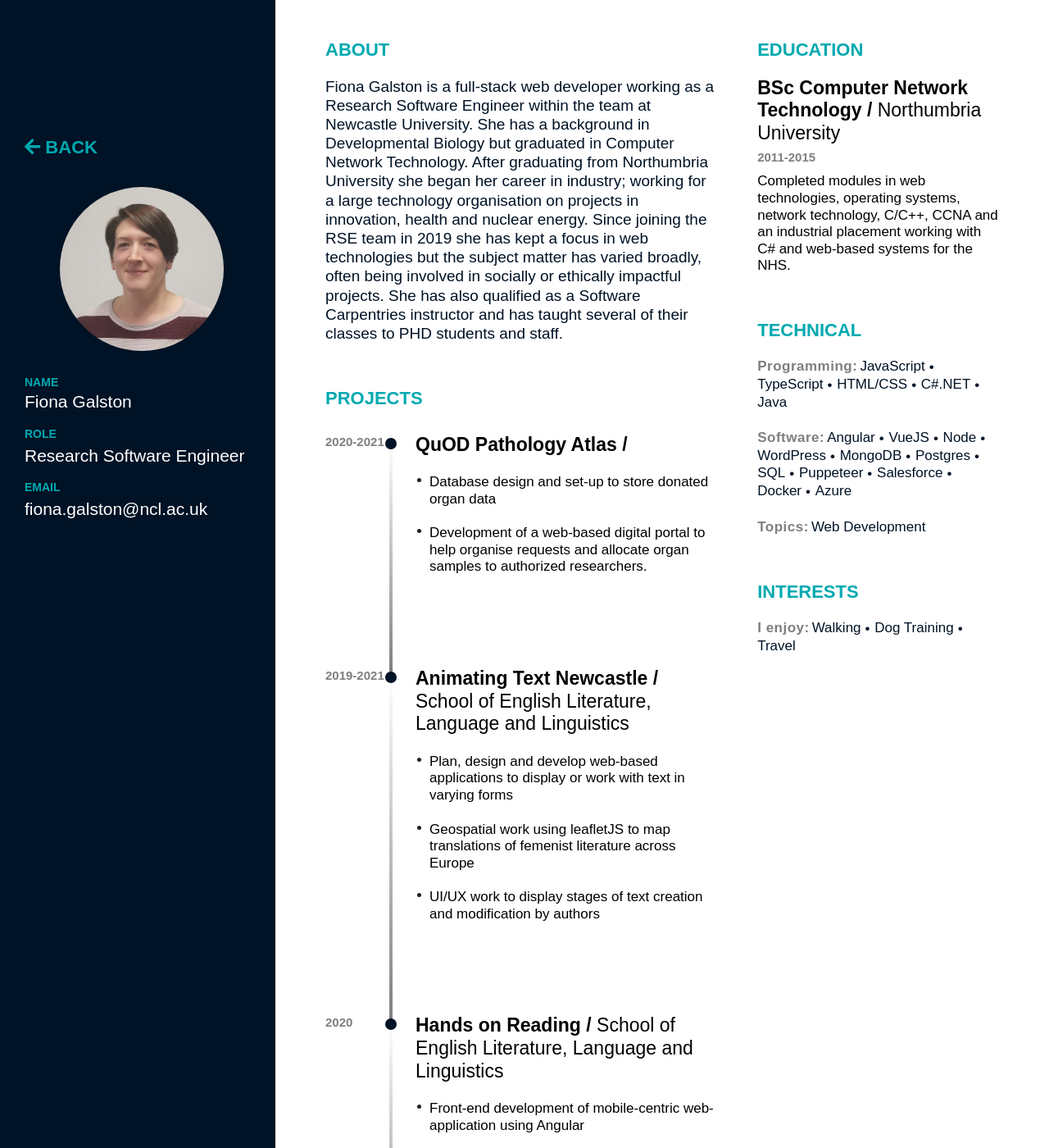
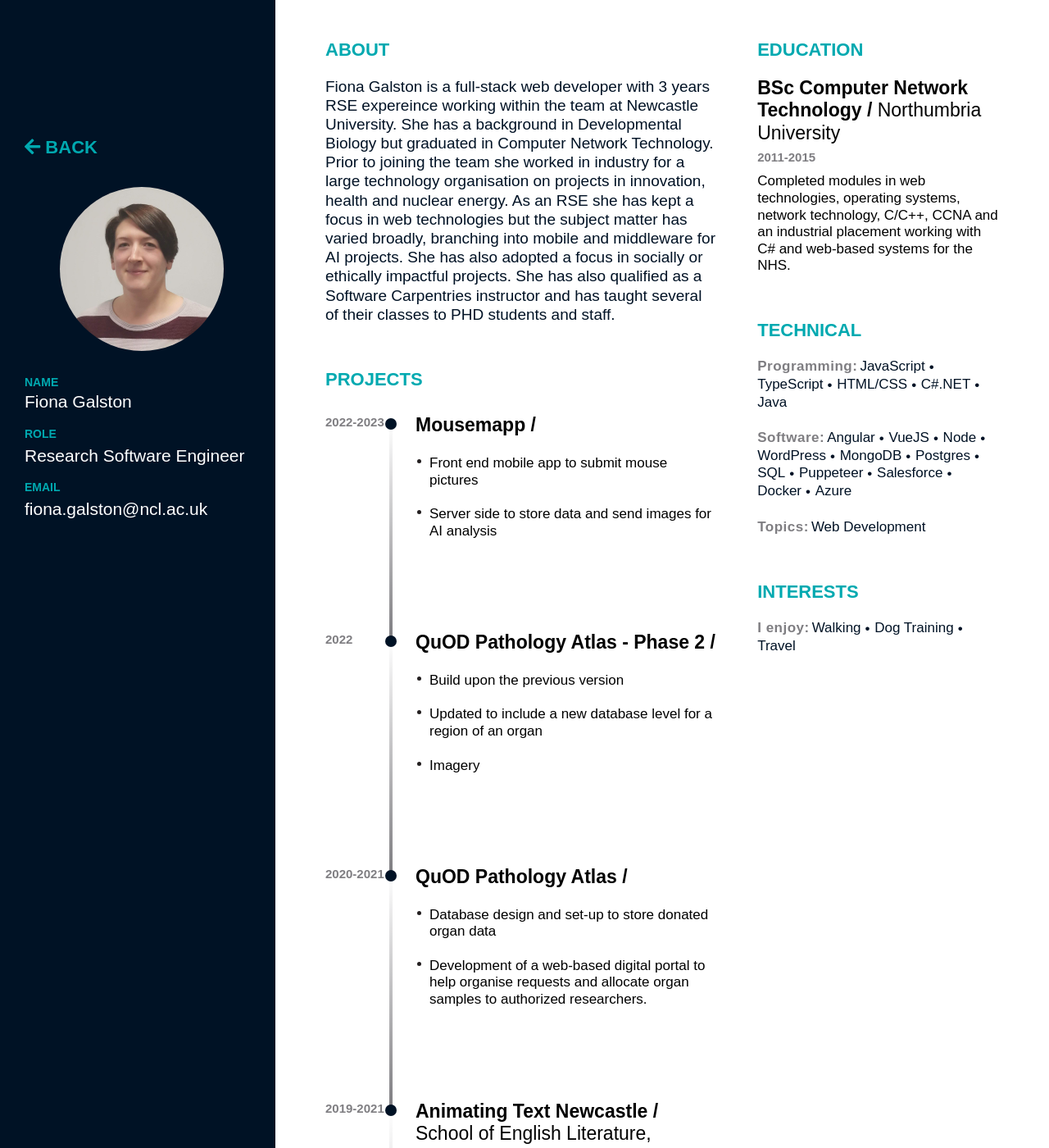
Before and after one commit to NewcastleRSE/rse-team-website, a Jekyll site: the page built from fiona-galston.md, in a window 1280 px wide and 1400 px high. Shown: the whole window at 82% size. Built offline with Jekyll 4.4.1, drawn with Linux system fonts in a browser that asks for light colours; some web fonts are replaced.

Commit message:
update to early 2021 info

```diff
--- a/fiona-galston.md
+++ b/fiona-galston.md
@@ -37,6 +37,19 @@ sections:
       - Dog Training
       - Travel
   projects:
+    - title: Mousemapp
+      partner:
+      year: 2022-2023
+      tasks:
+        - Front end mobile app to submit mouse pictures
+        - Server side to store data and send images for AI analysis
+    - title: QuOD Pathology Atlas - Phase 2
+      partner:
+      year: 2022
+      tasks:
+        - Build upon the previous version
+        - Updated to include a new database level for a region of an organ
+        - Imagery
     - title: QuOD Pathology Atlas
       partner:
       year: 2020-2021
@@ -74,4 +87,4 @@ sections:
         - Using Puppeteer and headless Chrome to crawl the website
         - Linux server and MySQL database set-up on Azure
 ---
-Fiona Galston is a full-stack web developer working as a Research Software Engineer within the team at Newcastle University. She has a background in Developmental Biology but graduated in Computer Network Technology. After graduating from Northumbria University she began her career in industry; working for a large technology organisation on projects in innovation, health and nuclear energy. Since joining the RSE team in 2019 she has kept a focus in web technologies but the subject matter has varied broadly, often being involved in socially or ethically impactful projects. She has also qualified as a Software Carpentries instructor and has taught several of their classes to PHD students and staff.
+Fiona Galston is a full-stack web developer with 3 years RSE expereince working within the team at Newcastle University. She has a background in Developmental Biology but graduated in Computer Network Technology. Prior to joining the team she worked in industry for a large technology organisation on projects in innovation, health and nuclear energy. As an RSE she has kept a focus in web technologies but the subject matter has varied broadly, branching into mobile and middleware for AI projects. She has also adopted a focus in socially or ethically impactful projects. She has also qualified as a Software Carpentries instructor and has taught several of their classes to PHD students and staff.
```
